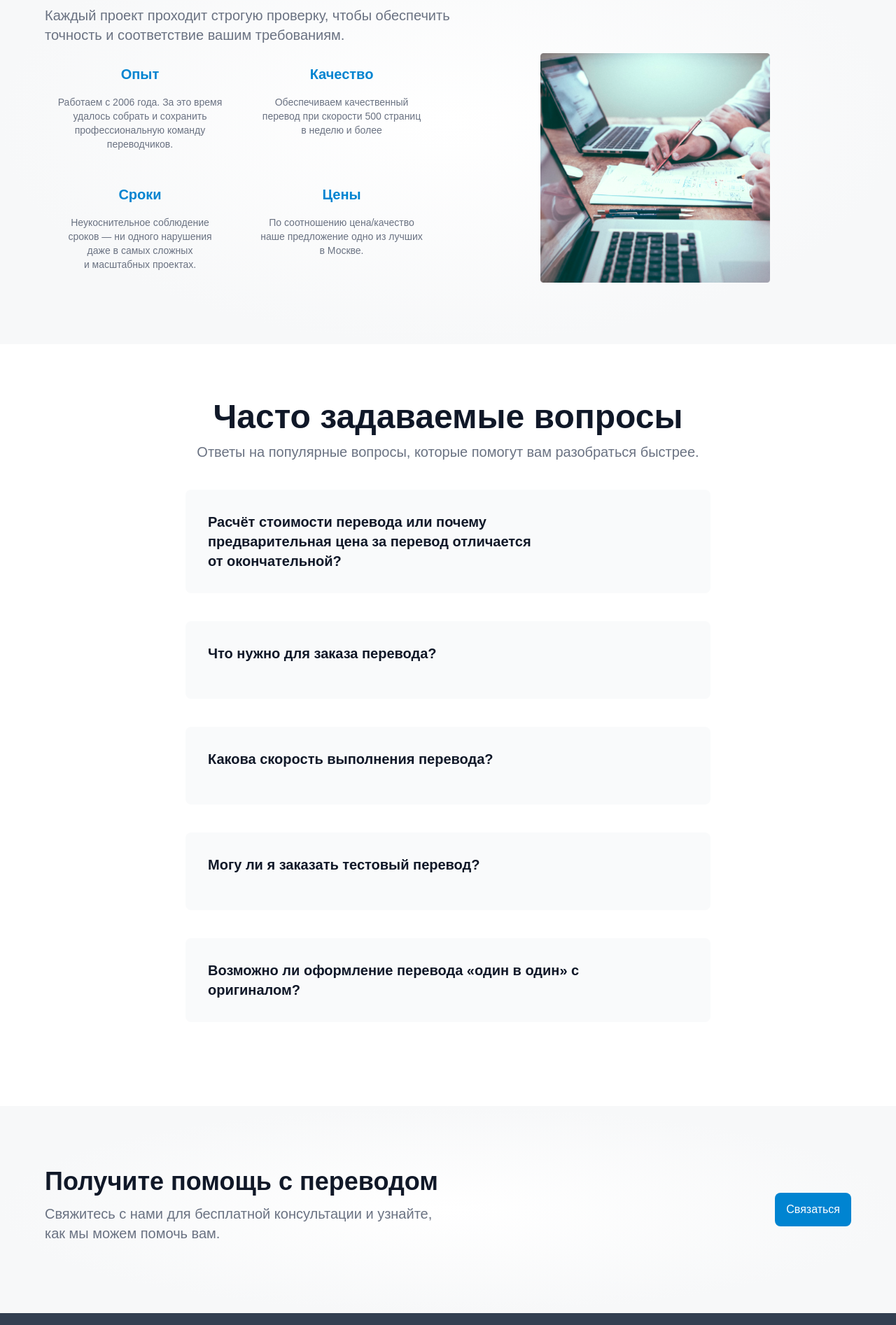
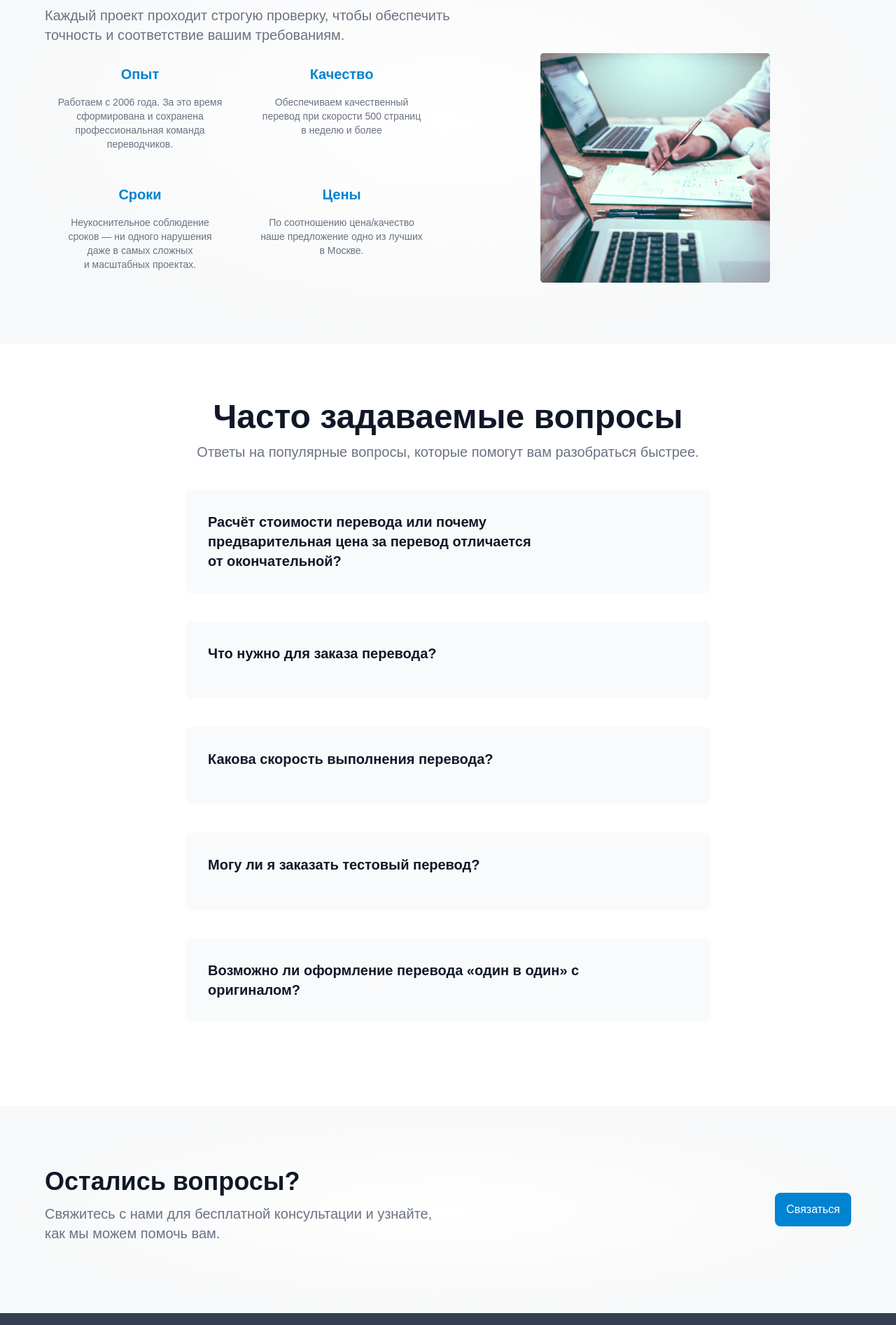
Before and after one commit to thrashches/pa-mir-next, a Next.js app: page / in a window 1280 px wide. Shown: the part 1425-3319 px from the top of the page at 70% size. Built offline with nearby package versions, Linux system fonts and the light colour scheme; some icons are missing.

Commit message:
Corrections

```diff
--- a/src/components/sections/Advantages/Advantages.tsx
+++ b/src/components/sections/Advantages/Advantages.tsx
@@ -10,7 +10,7 @@ export default function Advantages() {
     }> = [
         {
             title: "Опыт",
-            text: "Работаем с 2006 года. За это время удалось собрать и сохранить профессиональную команду переводчиков."
+            text: "Работаем с 2006 года. За это время сформирована и сохранена профессиональная команда переводчиков."
         },
         {
             title: "Качество",
--- a/src/components/sections/HelpWithTranslate/HelpWithTranslate.tsx
+++ b/src/components/sections/HelpWithTranslate/HelpWithTranslate.tsx
@@ -12,7 +12,7 @@ export default function HelpWithTranslate() {
             <div>
                 <article className="md:max-w-[600px] lg:max-w-[600px]">
                     <h2 className="md:text-4xl text-3xl text-left text-gray-900 font-bold">
-                        Получите помощь с переводом
+                        Остались вопросы?
                     </h2>
                     <p className="text-xl text-left text-gray-500 my-3">
                         Свяжитесь с нами для бесплатной консультации и узнайте, как мы можем помочь вам.
```
